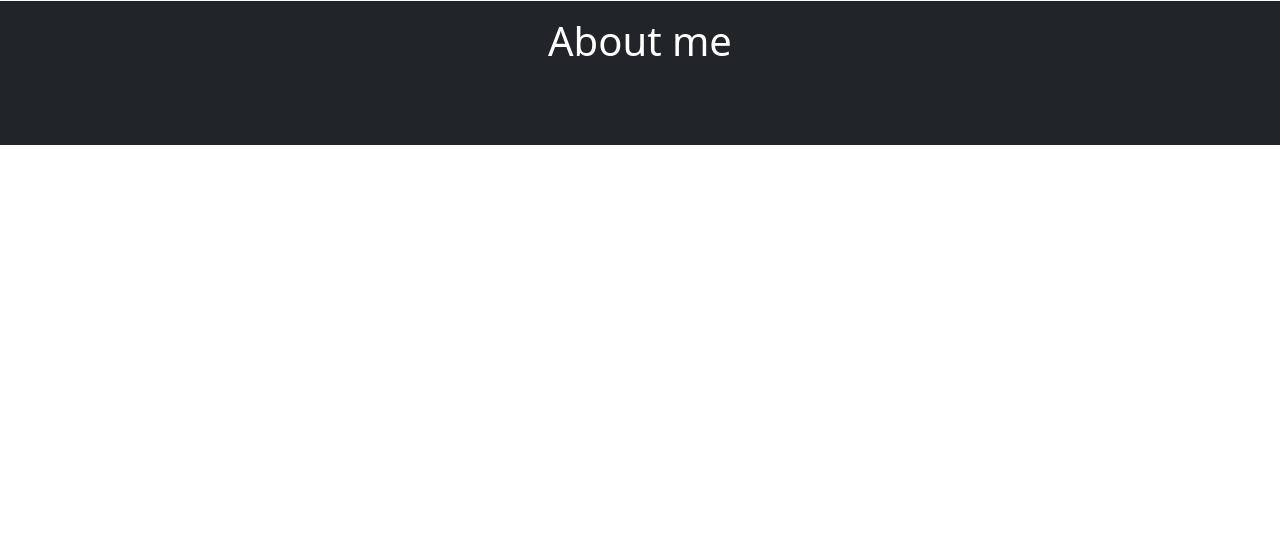
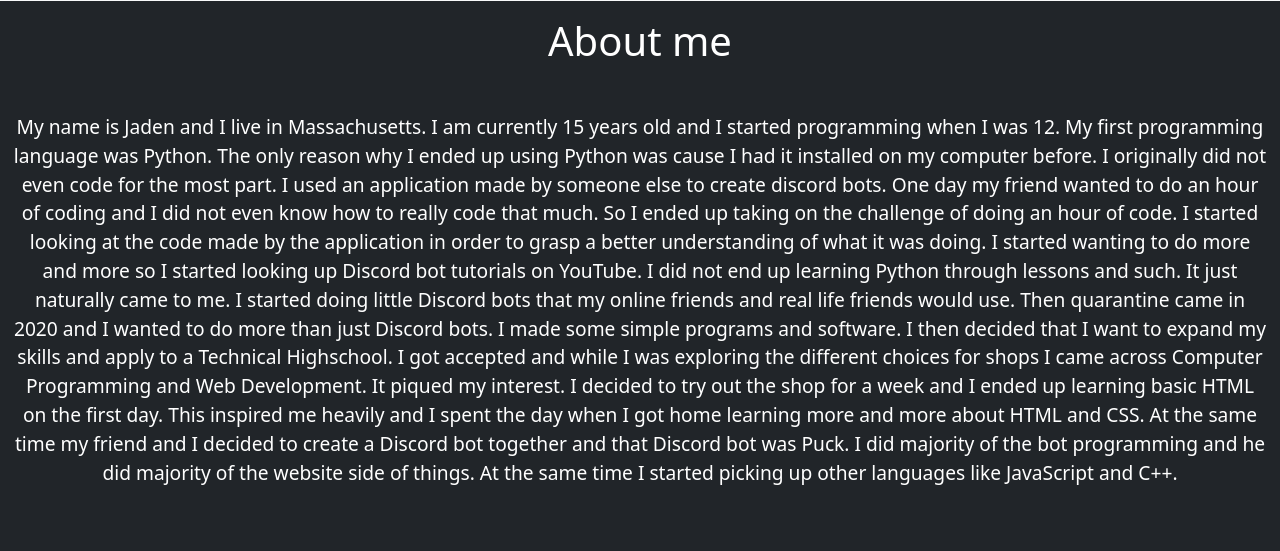
Before and after one commit to GoldenJayz/mywebsiteforthe4thtime, a Flask app: page / in a window 1280 px wide. Shown: the part 1202-1753 px from the top of the page. Before the commit the page ends 1347 px from the top, so only its background shows below. Run offline with Flask 2, Linux system fonts and the light colour scheme; some libraries are stand-ins or nearby versions.

Commit message:
added about me

```diff
--- a/templates/index.html
+++ b/templates/index.html
@@ -217,7 +217,41 @@
         </div>
       </div>
       <div class="album py-5 bg-dark">
-        <h1 class="text-center" style="color:#fff">About me</h1>j
+        <h1 class="text-center" style="color:#fff">About me</h1>
+        <div class="container-fluid mt-5 ml-5">
+          <div class="jumbotron text-white">
+            <p class="text-center" style="font-size:1.2rem;">
+              My name is Jaden and I live in Massachusetts.
+              I am currently 15 years old and I started programming
+              when I was 12. My first programming language was Python.
+              The only reason why I ended up using Python was cause I
+              had it installed on my computer before. I originally did
+              not even code for the most part. I used an application made
+              by someone else to create discord bots. One day my friend
+              wanted to do an hour of coding and I did not even know how
+              to really code that much. So I ended up taking on the challenge
+              of doing an hour of code. I started looking at the code made by
+              the application in order to grasp a better understanding of what
+              it was doing. I started wanting to do more and more so I started
+              looking up Discord bot tutorials on YouTube. I did not end up
+              learning Python through lessons and such. It just naturally came
+              to me. I started doing little Discord bots that my online friends
+              and real life friends would use. Then quarantine came in 2020 and
+              I wanted to do more than just Discord bots. I made some simple
+              programs and software. I then decided that I want to expand my
+              skills and apply to a Technical Highschool. I got accepted and
+              while I was exploring the different choices for shops I came across
+              Computer Programming and Web Development. It piqued my interest. I
+              decided to try out the shop for a week and I ended up learning
+              basic HTML on the first day. This inspired me heavily and I spent the
+              day when I got home learning more and more about HTML and CSS. At the
+              same time my friend and I decided to create a Discord bot together
+              and that Discord bot was Puck. I did majority of the bot programming
+              and he did majority of the website side of things. At the same time
+              I started picking up other languages like JavaScript and C++.
+            </p>
+          </div>
+        </div>
       </div>
     </main>
     <script
```
